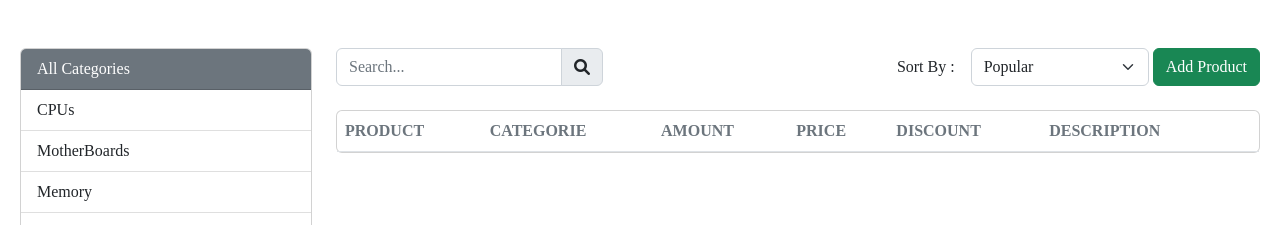
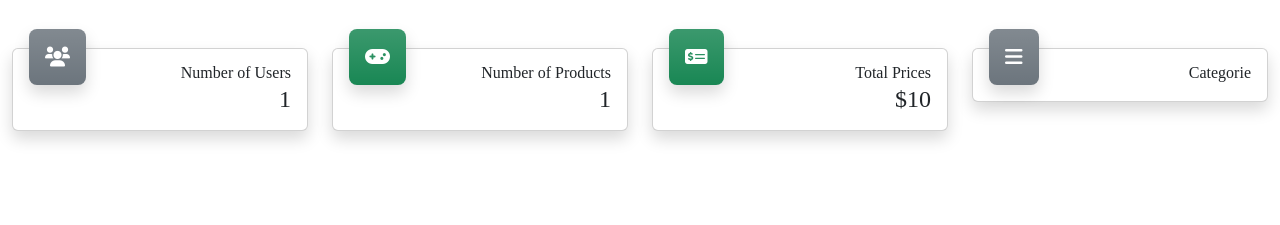
Before and after one commit to Hicham-Elarfaouy/Origin_Gamer, a PHP site: page /view/home.php in a window 1280 px wide. Shown: the part 56-281 px from the top of the page. Run offline with PHP 8.4, Linux system fonts and the light colour scheme; the visitor is signed in with stand-in values (Sample User, id 1); tables that the repository leaves empty or names only in its code hold one stand-in row (values such as "Sample post"); data that the repository does not hold is empty; some libraries are stand-ins or nearby versions; some web fonts are replaced.

Commit message:
complete statistics section side front end & back end

```diff
--- a/php/script.php
+++ b/php/script.php
@@ -254,3 +254,40 @@
     // Close connection
     mysqli_close($link);
 }
+
+function get_statistics(): array
+{
+    $arr = [];
+
+    $link = connection();
+
+    $sql = "SELECT * FROM users";
+    $result = mysqli_query($link, $sql);
+    $arr[0] = mysqli_num_rows($result);
+
+    $sql = "SELECT * FROM products";
+    $result = mysqli_query($link, $sql);
+    $arr[1] = mysqli_num_rows($result);
+
+    $sql = "SELECT SUM(price) as total FROM products";
+    $result = mysqli_query($link, $sql);
+    $row = mysqli_fetch_array($result);
+    $arr[2] = $row['total'];
+
+    $sql = "SELECT COUNT(*) as count, c.name
+            FROM products as p
+            INNER JOIN categories as c
+            ON p.categorie = c.id
+            GROUP BY categorie
+            ORDER BY count DESC
+            LIMIT 1;";
+    $result = mysqli_query($link, $sql);
+    $row = mysqli_fetch_array($result);
+    $arr[3] = $row['name'];
+
+
+    // Close connection
+    mysqli_close($link);
+
+    return $arr;
+}
--- a/view/home.php
+++ b/view/home.php
@@ -6,8 +6,66 @@
 if (!isset($_SESSION['user'])) {
     header('location: ../index.php');
 }
+
+$statistics = get_statistics();
 ?>
     <main>
+        <div class="container-fluid mt-5">
+            <div class="row">
+                <div class="col-xl-3 col-sm-6 mb-5">
+                    <div class="card shadow">
+                        <div class="p-3 pt-2">
+                            <div class="bg-gradient bg-secondary p-3 rounded-3 shadow position-absolute" style="top: -20px;">
+                                <i class="fa-solid fa-users text-white fa-lg"></i>
+                            </div>
+                            <div class="text-end pt-1">
+                                <p class="mb-0 fw-light">Number of Users</p>
+                                <h4 class="mb-0"><?= $statistics[0] ?></h4>
+                            </div>
+                        </div>
+                    </div>
+                </div>
+                <div class="col-xl-3 col-sm-6 mb-5">
+                    <div class="card shadow">
+                        <div class="p-3 pt-2">
+                            <div class="bg-gradient bg-success p-3 rounded-3 shadow position-absolute" style="top: -20px;">
+                                <i class="fa-solid fa-gamepad text-white fa-lg"></i>
+                            </div>
+                            <div class="text-end pt-1">
+                                <p class="mb-0 fw-light">Number of Products</p>
+                                <h4 class="mb-0"><?= $statistics[1] ?></h4>
+                            </div>
+                        </div>
+                    </div>
+                </div>
+                <div class="col-xl-3 col-sm-6 mb-5">
+                    <div class="card shadow">
+                        <div class="p-3 pt-2">
+                            <div class="bg-gradient bg-success p-3 rounded-3 shadow position-absolute" style="top: -20px;">
+                                <i class="fa-solid fa-money-check-dollar text-white fa-lg"></i>
+                            </div>
+                            <div class="text-end pt-1">
+                                <p class="mb-0 fw-light">Total Prices</p>
+                                <h4 class="mb-0">$<?= $statistics[2] ?></h4>
+                            </div>
+                        </div>
+                    </div>
+                </div>
+                <div class="col-xl-3 col-sm-6 mb-5">
+                    <div class="card shadow">
+                        <div class="p-3 pt-2">
+                            <div class="bg-gradient bg-secondary p-3 rounded-3 shadow position-absolute" style="top: -20px;">
+                                <i class="fa-solid fa-bars text-white fa-lg"></i>
+                            </div>
+                            <div class="text-end pt-1">
+                                <p class="mb-0 fw-light">Categorie</p>
+                                <h4 class="mb-0"><?= $statistics[3] ?></h4>
+                            </div>
+                        </div>
+                    </div>
+                </div>
+            </div>
+        </div>
         <?php if (isset($_SESSION['message'])): ?>
             <div class="d-flex justify-content-center">
                 <div class="alert alert-success alert-dismissible fade show mt-5 w-75">
@@ -39,7 +97,7 @@
                 <div class="d-flex justify-content-between">
                     <form>
                         <div class="input-group">
-                            <input type="text" class="form-control" placeholder="Search..." />
+                            <input type="text" class="form-control" placeholder="Search..."/>
                             <button type="submit" class="input-group-text"><i class="fa fa-search"></i></button>
                         </div>
                     </form>
@@ -51,7 +109,7 @@
                             <option value="3">Price : High to Low</option>
                         </select>
                         <?php
-                        if(isset($_SESSION['user'])){
+                        if (isset($_SESSION['user'])) {
                             echo '<button id="addButton" class="btn btn-success ms-1">Add Product</button>';
                         }
                         ?>
@@ -76,7 +134,7 @@
                                     <tbody>
                                     <?php
                                     $result = get_products();
-                                    while($row = mysqli_fetch_array($result)){
+                                    while ($row = mysqli_fetch_array($result)) {
                                         echo "<tr class='align-middle'>
                                                 <td>
                                                     <div class='d-flex'>
@@ -93,7 +151,7 @@
                                                     <p class='mb-0'>$row[amount]</p>
                                                 </td>
                                                 <td>
-                                                    <p class='mb-0'>$row[price]</p>
+                                                    <p class='mb-0'>$$row[price]</p>
                                                 </td>
                                                 <td>
                                                     <p class='mb-0'>$row[discount]</p>
@@ -135,13 +193,15 @@
                         </div>
                         <div class="mb-3">
                             <label class="form-label">Title</label>
-								<input type="text" class="form-control" name="product-title" id="product-title" data-parsley-pattern="[a-zA-Z0-9\s]+"
+                            <input type="text" class="form-control" name="product-title" id="product-title"
+                                   data-parsley-pattern="[a-zA-Z0-9\s]+"
                                    data-parsley-pattern-message="Title must contain Letters & numbers only."
                                    data-parsley-trigger="keyup" required/>
                         </div>
                         <div class="mb-3">
                             <label class="form-label">Amount</label>
-                                        <input type="number" class="form-control" name="product-amount" id="product-amount" data-parsley-trigger="keyup" min="1" required/>
+                            <input type="number" class="form-control" name="product-amount" id="product-amount"
+                                   data-parsley-trigger="keyup" min="1" required/>
                         </div>
                         <div class="mb-3">
                             <label class="form-label">Categorie</label>
@@ -153,19 +213,23 @@
                             <div class="col">
                                 <div class="mb-3">
                                     <label class="form-label">Price</label>
-                                        <input type="number" class="form-control" name="product-price" id="product-price" data-parsley-trigger="keyup" min="1" required/>
+                                    <input type="number" class="form-control" name="product-price" id="product-price"
+                                           data-parsley-trigger="keyup" min="1" required/>
                                 </div>
                             </div>
                             <div class="col">
                                 <div class="mb-3">
                                     <label class="form-label">Discount</label>
-                                        <input type="number" class="form-control" name="product-discount" id="product-discount" data-parsley-trigger="keyup" min="0" max="100" required/>
+                                    <input type="number" class="form-control" name="product-discount"
+                                           id="product-discount" data-parsley-trigger="keyup" min="0" max="100"
+                                           required/>
                                 </div>
                             </div>
                         </div>
                         <div class="mb-0">
                             <label class="form-label">Description</label>
-								<textarea class="form-control" rows="5" id="product-description" name="product-description" data-parsley-pattern="[a-zA-Z0-9\s]+"
+                            <textarea class="form-control" rows="5" id="product-description" name="product-description"
+                                      data-parsley-pattern="[a-zA-Z0-9\s]+"
                                       data-parsley-pattern-message="Description must contain Letters & numbers only."
                                       data-parsley-trigger="keyup" required></textarea>
                         </div>
@@ -173,8 +237,12 @@
                     </div>
                     <div class="modal-footer">
                         <a href="#" class="btn btn-white" data-bs-dismiss="modal">Cancel</a>
-						<button type="submit" name="update" class="btn btn-warning task-action-btn" id="product-update-btn">Update</button>
-						<button type="submit" name="save" class="btn btn-primary task-action-btn" id="product-save-btn">Save</button>
+                        <button type="submit" name="update" class="btn btn-warning task-action-btn"
+                                id="product-update-btn">Update
+                        </button>
+                        <button type="submit" name="save" class="btn btn-primary task-action-btn" id="product-save-btn">
+                            Save
+                        </button>
                     </div>
                 </form>
             </div>
```
Lines whose indentation alone changed are shown as unchanged.
